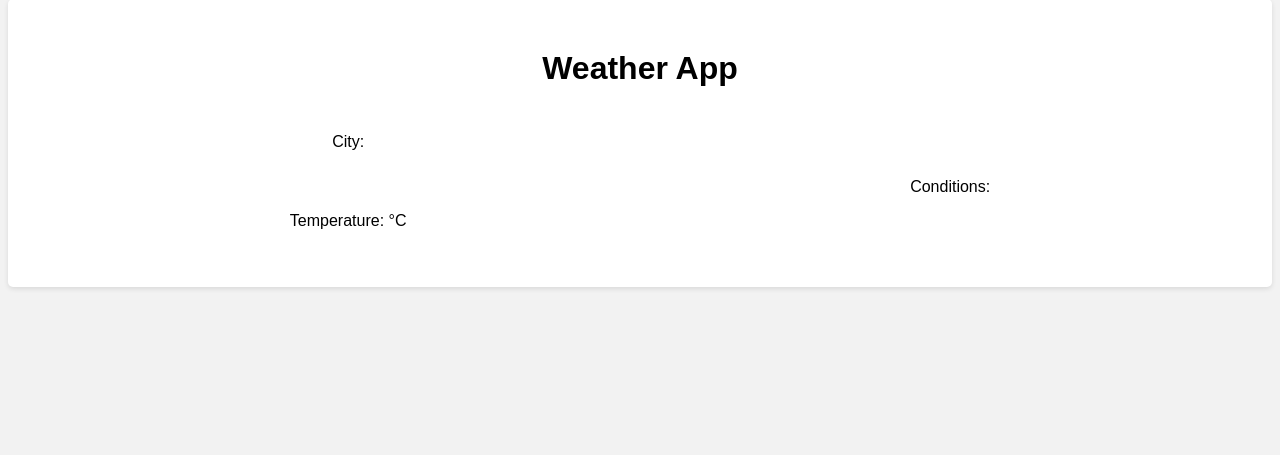
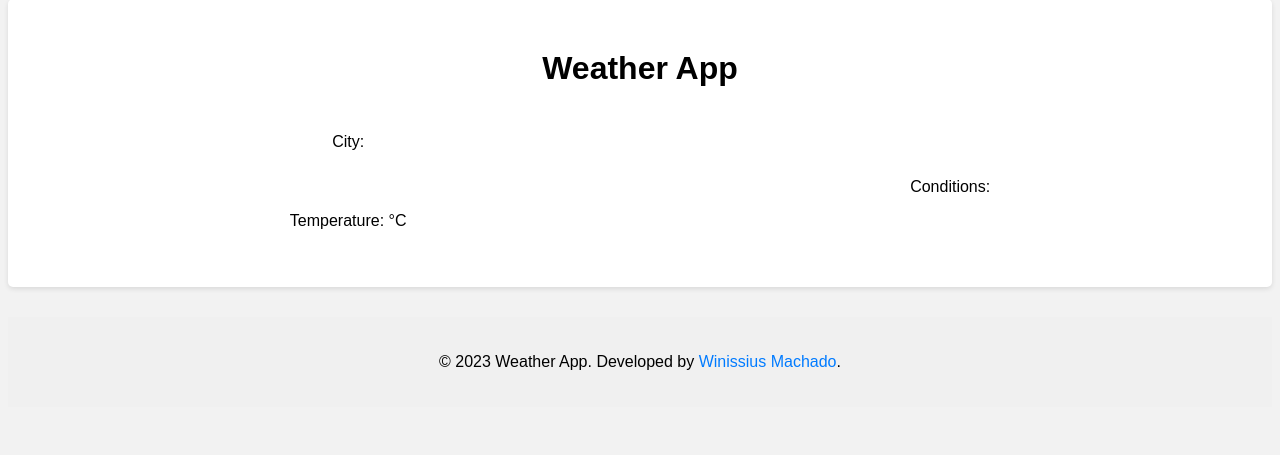
Before and after one commit to winissius/weatherAPP, a Python web app: template templates/homepage.html in a window 1280 px wide. Shown: the part 51-506 px from the top of the page. Run offline with Jinja, Linux system fonts and the light colour scheme; the template is opened without the code that fills it, so the values that code supplies are empty.

Commit message:
Footer
Added footer

```diff
--- a/static/style.css
+++ b/static/style.css
@@ -49,3 +49,17 @@ body {
 .about-info a:hover {
     text-decoration: underline; /* Adiciona um sublinhado ao passar o mouse */
 }
+
+.footer {
+    background-color: #f0f0f0;
+    padding: 20px;
+    text-align: center;
+    margin-top: 30px;
+}
+.footer a {
+    color: #007bff;
+    text-decoration: none;
+}
+.footer a:hover {
+    text-decoration: underline;
+}
--- a/templates/homepage.html
+++ b/templates/homepage.html
@@ -18,6 +18,9 @@
             </div>
         </div>
     </div>
+    <footer class="footer">
+        <p>© 2023 Weather App. Developed by <a href="/about">Winissius Machado</a>.</p>
+    </footer>
     <script>
     </script>
 </body>
```
